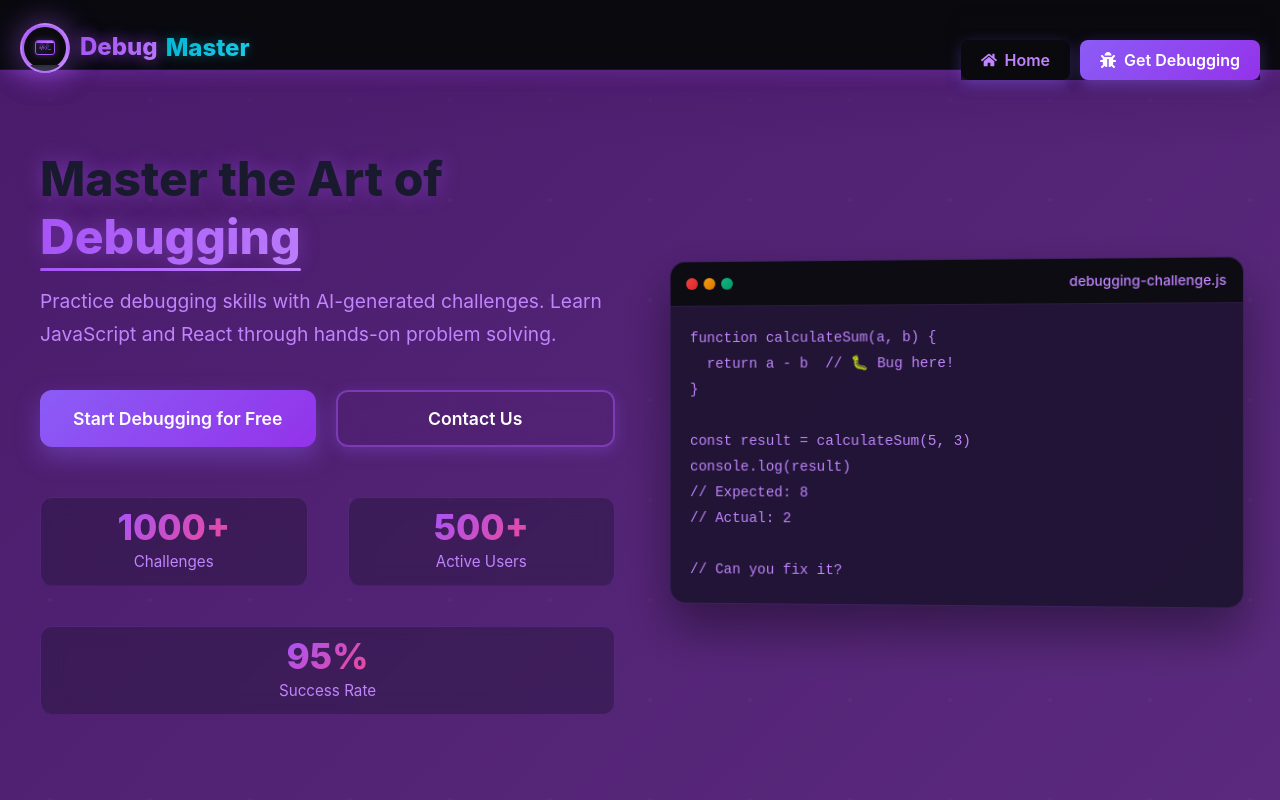
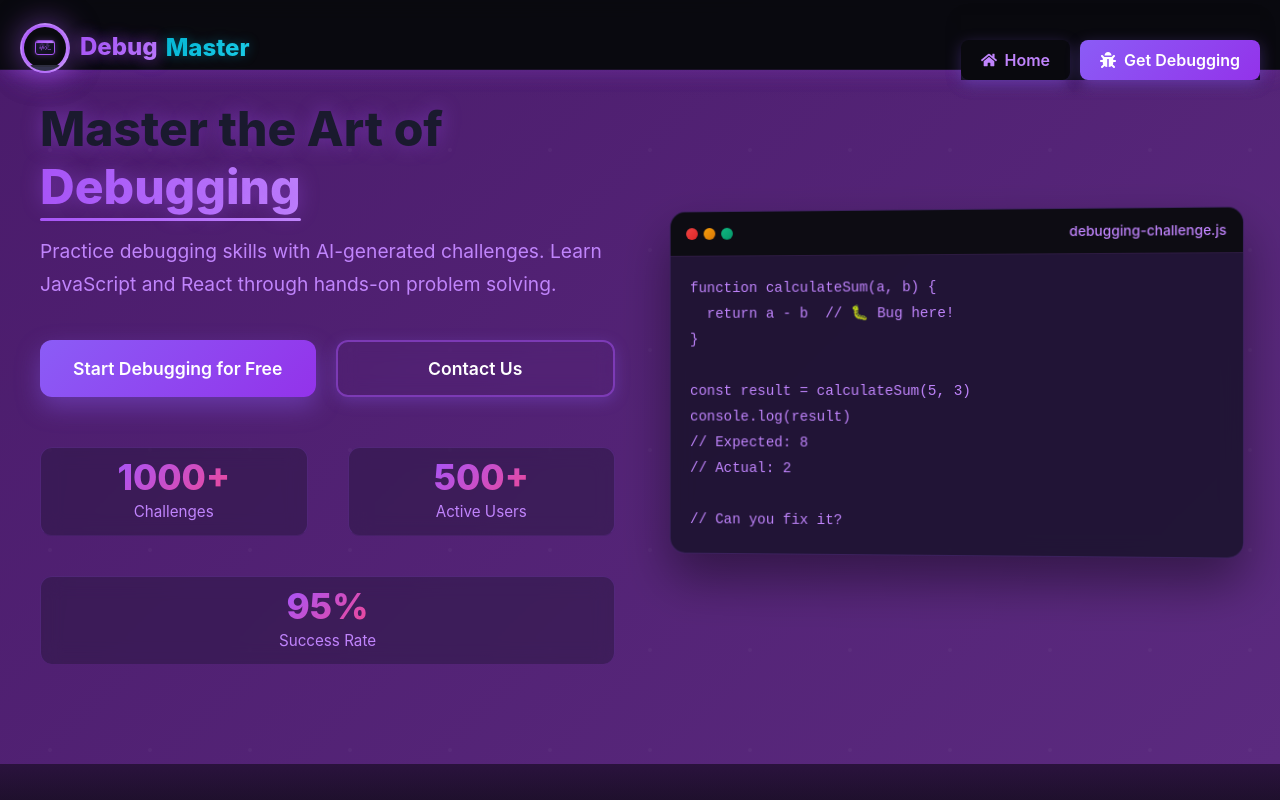
Before and after one commit to BuhleDamane/debugging-learning-app, a React (Vite) app: page / in a window 1280 px wide. Shown: the top 800 px of the page. Built offline with nearby package versions, Linux system fonts and the light colour scheme.

Commit message:
Update HeroSection.css

```diff
--- a/src/styles/HeroSection.css
+++ b/src/styles/HeroSection.css
@@ -5,7 +5,7 @@
   position: relative;
   overflow: hidden;
   transition: padding 0.3s ease;
-   margin-top: 50px;
+
 }
 
 .hero-section::before {
@@ -572,6 +572,7 @@
 @media (max-width: 576px) {
   .hero-section {
     padding: 50px 15px;
+    margin-top: 50px;
   }
 
   .hero-container {
```
